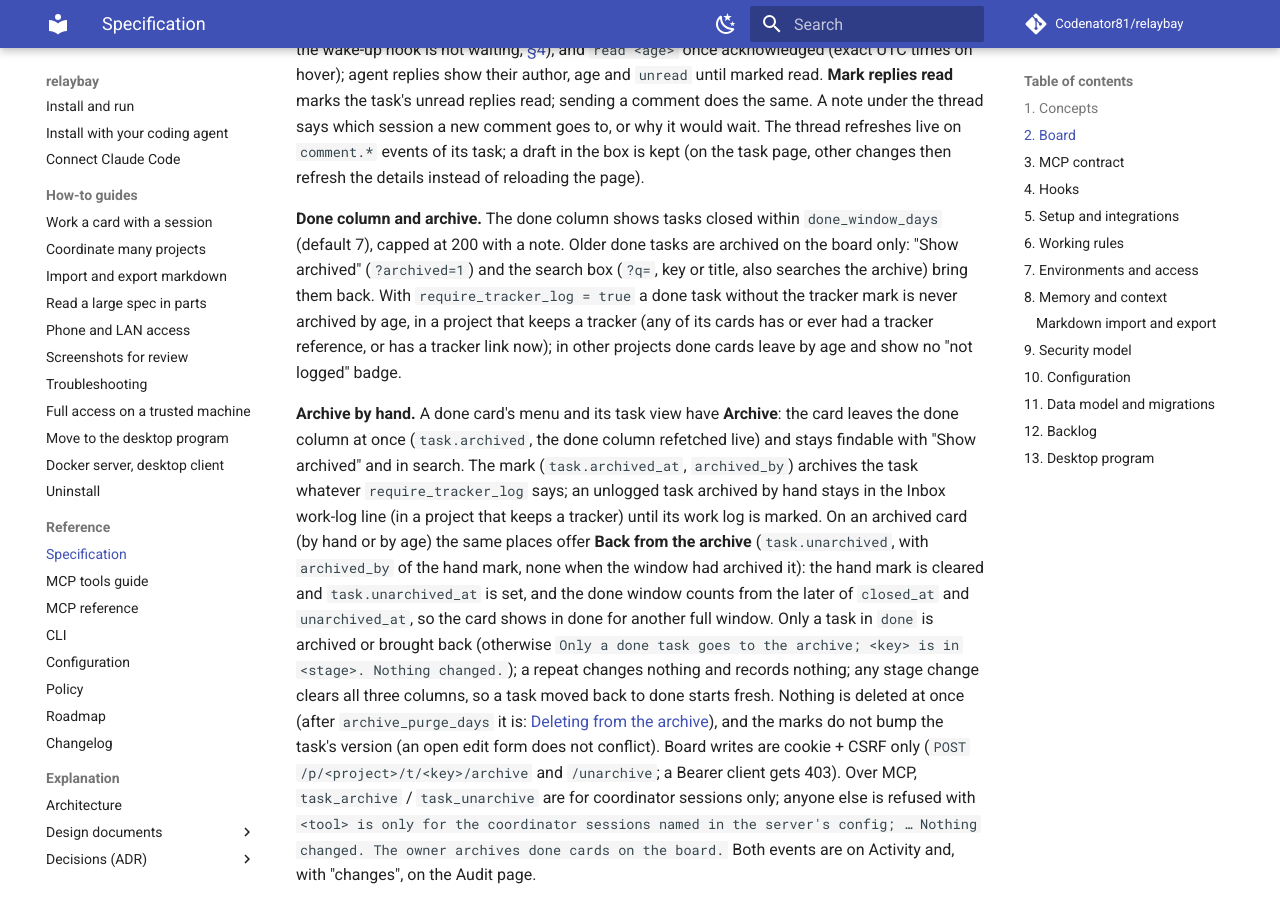
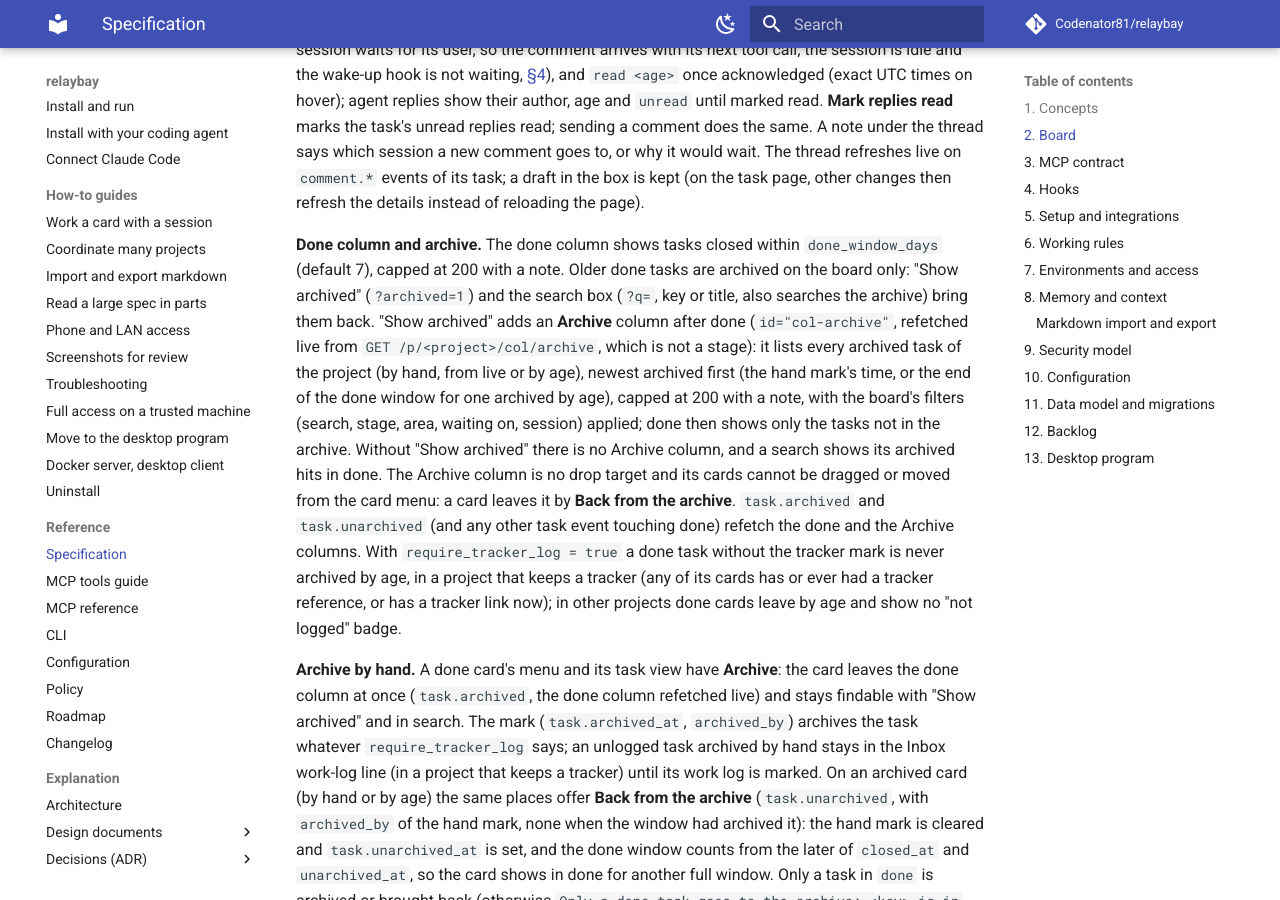
Before and after one commit to Codenator81/relaybay, an MkDocs documentation site: the page built from docs/SPEC.md, in a window 1280 px wide and 900 px high, scrolled down 24462 px. Built offline with MkDocs 1.6.1 and Material for MkDocs 9.7.7, drawn with Linux system fonts in a browser that asks for light colours; comment, search, counter and statistics services are not loaded; some of the changed text lies outside the part shown.

Commit message:
feat: an Archive column on the board when archived cards are shown (#120)

```diff
--- a/docs/SPEC.md
+++ b/docs/SPEC.md
@@ -772,7 +772,9 @@ Test →" and "← Live · Done") and the keyboard ← / → switch pages; the k
 inputs, text areas, selects and editable text, with a modifier key, and while a dialog or the
 screenshot viewer is open. The page is in the URL (`?page=2`, kept with search and archive
 filters; out of range clamps), switching does not reload, and live updates keep refreshing every
-column. Below 760 px there is no pager: the stage tab bar has six tabs.
+column. Below 760 px there is no pager: the stage tab bar has six tabs. With "Show archived"
+the Archive column ([below](#spec-board-done)) joins page 2 ("← Live · Done · Archive") and the
+tab bar gets a seventh tab, **Archive**.
 
 <a id="spec-board-cards"></a>
 
@@ -1067,6 +1069,15 @@ changes then refresh the details instead of reloading the page).
 **Done column and archive.** The done column shows tasks closed within `done_window_days` (default
 7), capped at 200 with a note. Older done tasks are archived on the board only: "Show archived"
 (`?archived=1`) and the search box (`?q=`, key or title, also searches the archive) bring them back.
+"Show archived" adds an **Archive** column after done (`id="col-archive"`, refetched live from
+`GET /p/<project>/col/archive`, which is not a stage): it lists every archived task of the project
+(by hand, from live or by age), newest archived first (the hand mark's time, or the end of the done
+window for one archived by age), capped at 200 with a note, with the board's filters (search, stage,
+area, waiting on, session) applied; done then shows only the tasks not in the archive. Without
+"Show archived" there is no Archive column, and a search shows its archived hits in done. The
+Archive column is no drop target and its cards cannot be dragged or moved from the card menu: a
+card leaves it by **Back from the archive**. `task.archived` and `task.unarchived` (and any other
+task event touching done) refetch the done and the Archive columns.
 With `require_tracker_log = true` a done task without the tracker mark is never archived by age,
 in a project that keeps a tracker (any of its cards has or ever had a tracker reference, or has a tracker link now);
 in other projects done cards leave by age and show no "not logged" badge.
--- a/src/relaybay/web/static/board.js
+++ b/src/relaybay/web/static/board.js
@@ -208,10 +208,11 @@
     });
   }
 
-  // Archiving a live card closes it: the live and the done columns are both refetched.
+  // Archiving a live card closes it: the live, the done and the Archive columns are refetched.
   function refreshArchive() {
     refresh(document.getElementById("col-live"));
     refresh(document.getElementById("col-done"));
+    refresh(document.getElementById("col-archive"));
   }
 
   // "Archive" / "Back from the archive" on a card: the columns are refetched, so the card
@@ -282,6 +283,7 @@
     }
     var menu = item.closest(".card-menu");
     var card = item.closest(".card[data-key]");
+    if (!column(card)) return;  // the Archive column is not a stage
     var home = spot(card);
     menu.open = false;
     if (item.dataset.move === "up" || item.dataset.move === "down") {
@@ -412,7 +414,7 @@
   document.addEventListener("pointerdown", function (event) {
     if (drag || press || event.button !== 0 || !event.isPrimary) return;
     var card = event.target.closest && event.target.closest("#board .card[data-key]");
-    if (!card) return;
+    if (!card || !column(card)) return;  // a card in the Archive column is not dragged
     // Links, buttons and the menu keep their own clicks; the title link covers the rest.
     var own = event.target.closest("button, summary, details, form, input, select, textarea, a");
     if (own && !own.matches("a.card-open")) return;
--- a/src/relaybay/web/templates/_columns.html
+++ b/src/relaybay/web/templates/_columns.html
@@ -1,3 +1,4 @@
 {% for stage in stages %}
 {% with tasks = columns[stage] %}{% include "_column.html" %}{% endwith %}
 {% endfor %}
+{% if archived %}{% include "_archive_column.html" %}{% endif %}
--- a/src/relaybay/web/templates/board.html
+++ b/src/relaybay/web/templates/board.html
@@ -35,7 +35,7 @@
       {%- set n = loop.index %}
       <a class="pager-link{% if n == board_page %} is-active{% endif %}" href="/p/{{ project.slug }}?{{ page_qs[n] }}" data-page="{{ n }}"
          {% if n == board_page %}aria-current="page"{% endif %} title="Page {{ n }} of {{ board_pages|length }} (← →)">
-        {%- if n > 1 %}<span aria-hidden="true">← </span>{% endif %}{% for s in stages_of_page %}{{ label(s) }}{% if not loop.last %} · {% endif %}{% endfor %}{% if n < board_pages|length %}<span aria-hidden="true"> →</span>{% endif %}</a>
+        {%- if n > 1 %}<span aria-hidden="true">← </span>{% endif %}{% for s in stages_of_page %}{{ label(s) }}{% if not loop.last %} · {% endif %}{% endfor %}{% if archived and n == board_pages|length %} · Archive{% endif %}{% if n < board_pages|length %}<span aria-hidden="true"> →</span>{% endif %}</a>
       {%- endfor %}
     </span>
   </form>
@@ -72,12 +72,14 @@
   {% for stage in stages %}
   <input class="stage-radio" type="radio" name="stage-tab" id="tab-{{ stage }}" value="{{ stage }}"{% if stage == active_stage %} checked{% endif %}>
   {% endfor %}
+  {% if archived %}<input class="stage-radio" type="radio" name="stage-tab" id="tab-archive" value="archive">{% endif %}
   <nav class="stage-tabs" aria-label="Stages">
     {% for stage in stages %}
     <label for="tab-{{ stage }}" class="stage-tab tab-{{ stage }}">{{ label(stage) }}</label>
     {% endfor %}
+    {% if archived %}<label for="tab-archive" class="stage-tab tab-archive">Archive</label>{% endif %}
   </nav>
-  <div id="board" class="board" data-page="{{ board_page }}" data-csrf="{{ csrf_token }}"{% if filter_query %} data-filtered="1"{% endif %}>
+  <div id="board" class="board{% if archived %} has-archive{% endif %}" data-page="{{ board_page }}" data-csrf="{{ csrf_token }}"{% if filter_query %} data-filtered="1"{% endif %}>
     {% include "_columns.html" %}
   </div>
   {#- Opened by app.js; with ?task=<key> the content is rendered here and opened on load. #}
```
Also changed, not shown: CHANGELOG.md (+1 -0 lines), README.md (+2 -1 lines), src/relaybay/web/static/app.css (+9 -2 lines), src/relaybay/web/static/app.js (+15 -0 lines), src/relaybay/web/templates/_archive_column.html (added, +13 -0 lines), 4 other files.
